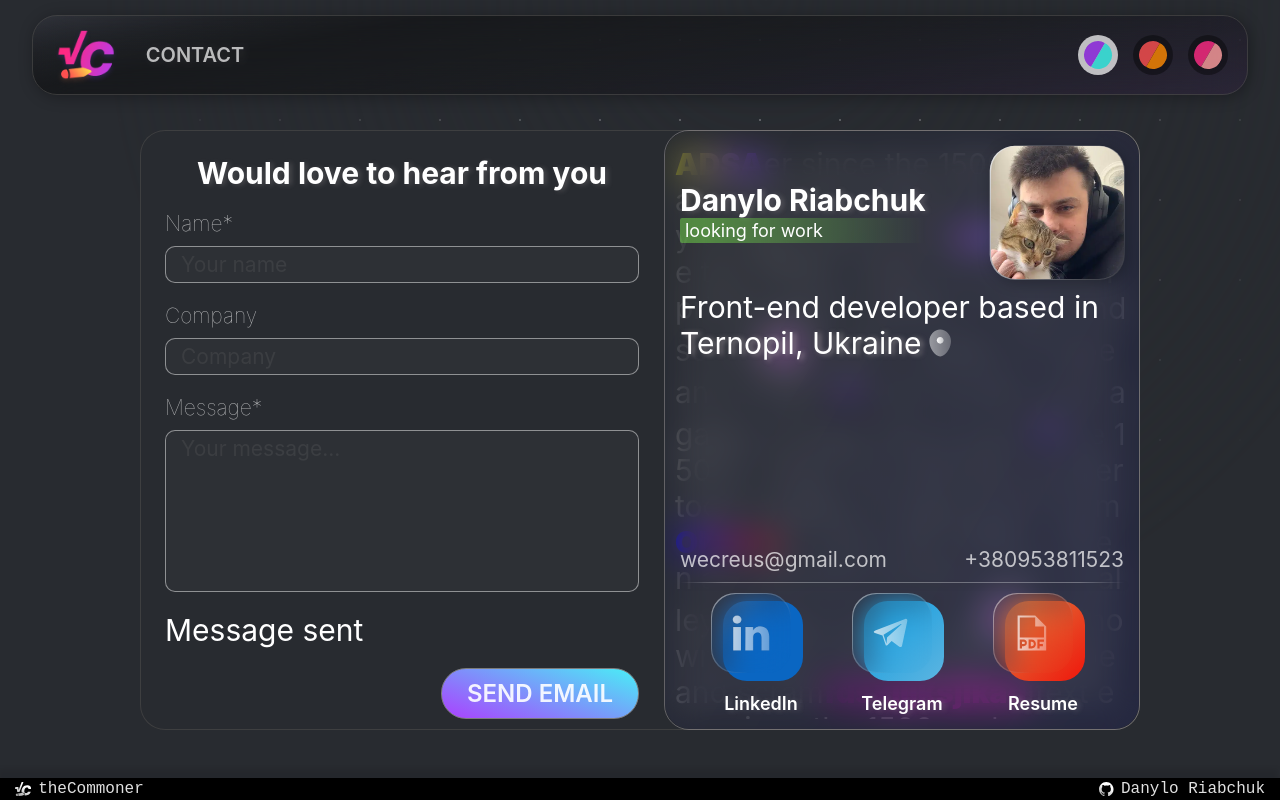
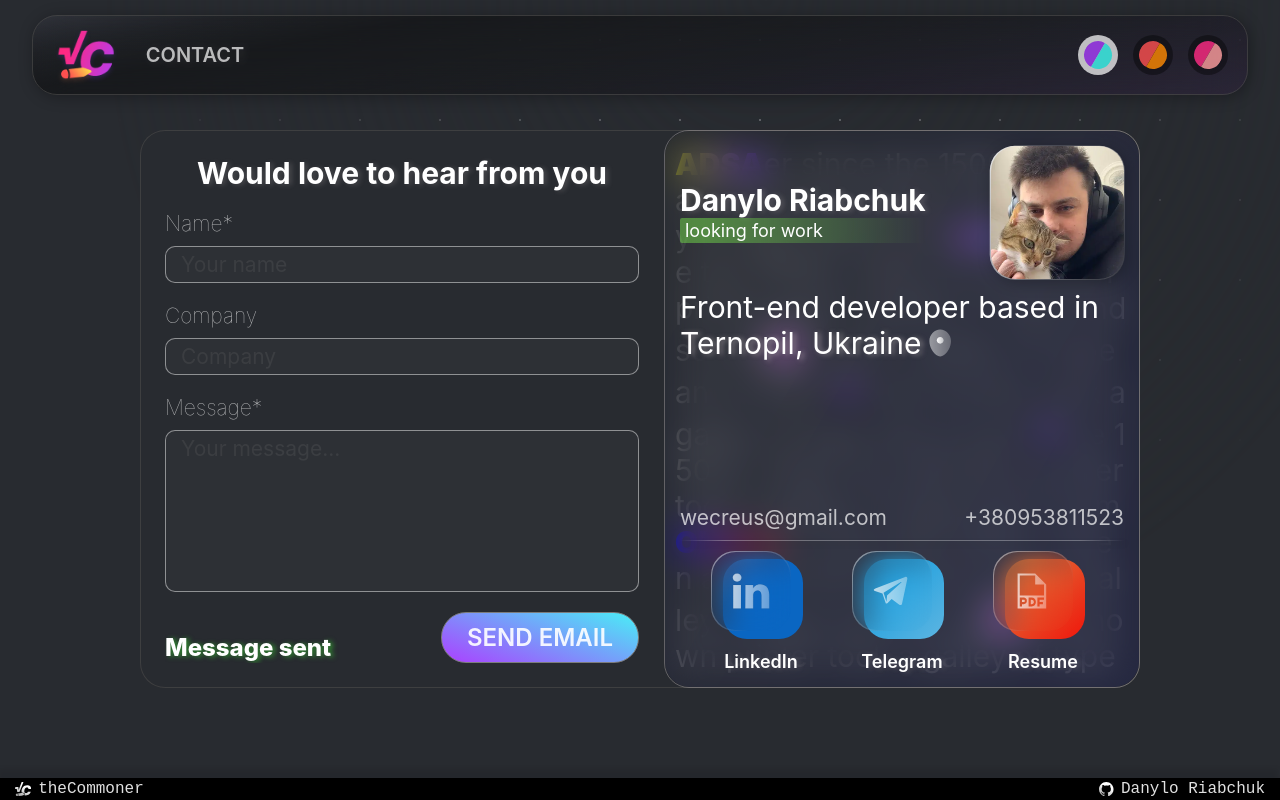
Before and after one commit to wecreus/theCommoner-next, a Next.js app: page /contact in a window 1280 px wide. Both pictures are taken after typing "name@example.com", "Sample", "Sample" into the empty fields and a click on the input "Send email". Built offline with nearby package versions, Linux system fonts and the light colour scheme; a web font is replaced by a local one.

Commit message:
feat: animated status message with setTimeout

```diff
--- a/app/contact/Contact.scss
+++ b/app/contact/Contact.scss
@@ -24,6 +24,35 @@
       font-size: 90%;
     }
 
+    &-message {
+      // color: #18b213;
+      color: white;
+      overflow: hidden;
+      text-overflow: ellipsis;
+      white-space: nowrap;
+      font-size: 80%;
+      display: flex;
+      align-items: center;
+      font-weight: 800;
+      font-variation-settings: "slnt" -8;
+      text-shadow: 3px 1px 5px #36c9319a;
+      padding-right: 10px;
+
+      @include toPhoneScreen {
+        font-size: 70%;
+      }
+
+      &--error {
+        text-shadow: 3px 1px 5px #ff3333a2;
+      }
+
+      & > span {
+        vertical-align: middle;
+
+        animation: formPopIn 3000ms normal forwards ease-in-out;
+      }
+    }
+
     &-content {
       flex: 1 1 0;
       padding: 25px;
@@ -39,6 +68,15 @@
       &__group {
         display: flex;
         flex-direction: column;
+
+        &--submit {
+          flex-direction: row;
+          justify-content: space-between;
+
+          @include toPhoneScreen {
+            font-size: 80%;
+          }
+        }
       }
 
       &__label {
@@ -71,6 +109,10 @@
         border: 1px solid rgb(124, 124, 124);
         align-self: flex-end;
         margin-top: auto;
+
+        @include toPhoneScreen {
+          padding: 6px 18px;
+        }
 
         &:hover {
           background-position: 40% center;
@@ -111,3 +153,16 @@
     }
   }
 }
+
+
+@keyframes formPopIn {
+  0% {
+    transform: translateY(150%);
+  }
+  10%, 90% {
+    transform: translateY(0);
+  }
+  100% {
+    transform: translateY(150%);
+  }
+}
--- a/app/contact/page.tsx
+++ b/app/contact/page.tsx
@@ -1,25 +1,43 @@
-'use client';
+"use client";
 
 import "./Contact.scss";
-import { useActionState } from 'react';
+import { useActionState, useEffect, useState, useRef } from "react";
 import FormSidebar from "@/app/ui/FormSiderbar/FormSidebar";
 import { sendEmail } from "@/app/lib/actions";
+import clsx from "clsx";
 
 // TODO: update links across the website
 
 // TODO: validate with zod the minLength and display custom error
+
+const initialState = { message: "", errors: {} };
 const ContactMe = () => {
-  const initialState = { message: "", errors: {} };
 
+  const [messageShown, setMessageShown] = useState(true);
   const [state, dispatch] = useActionState(sendEmail, initialState);
+  const timer = useRef<ReturnType<typeof setTimeout> | null>(null);
 
-  console.log(state.errors);
+  useEffect(() => {
+    if(!!Object.keys(state.message)) {
+      setMessageShown(true);
+
+      if(timer.current) {
+        clearTimeout(timer.current);
+      }
+
+      timer.current = setTimeout(() => {
+        setMessageShown(false);
+      }, 3000);
+    }
+
+    return () => {
+      timer.current && clearTimeout(timer.current)
+    };
+  }, [state]);
+
   return (
     <section className="section Contact">
-      <form
-        className="Form"
-        action={dispatch}
-      >
+      <form className="Form" action={dispatch}>
         <div className="Form-content">
           <div className="Form-content__group">
             <span className="Form-content__title">
@@ -37,7 +55,7 @@ const ContactMe = () => {
               required
               placeholder="Your name"
               type="text"
-              minLength={2}
+
               autoComplete="off"
             />
           </div>
@@ -69,12 +87,18 @@ const ContactMe = () => {
               autoComplete="off"
             />
           </div>
-          {state.message}
-          <input
-            type="submit"
-            value={"Send email"}
-            className="Form-content__submit"
-          />
+          <div className="Form-content__group Form-content__group--submit">
+            <div className={clsx('Form-message', {
+              'Form-message--error': Object.keys(state.errors).length,
+            })} aria-live="polite" aria-atomic="true">
+              {!!state.message && messageShown && <span>{state.message}</span>}
+            </div>
+            <input
+              type="submit"
+              value={"Send email"}
+              className="Form-content__submit"
+            />
+          </div>
         </div>
         <FormSidebar />
       </form>
@@ -82,5 +106,4 @@ const ContactMe = () => {
   );
 };
 
-
 export default ContactMe;
```
